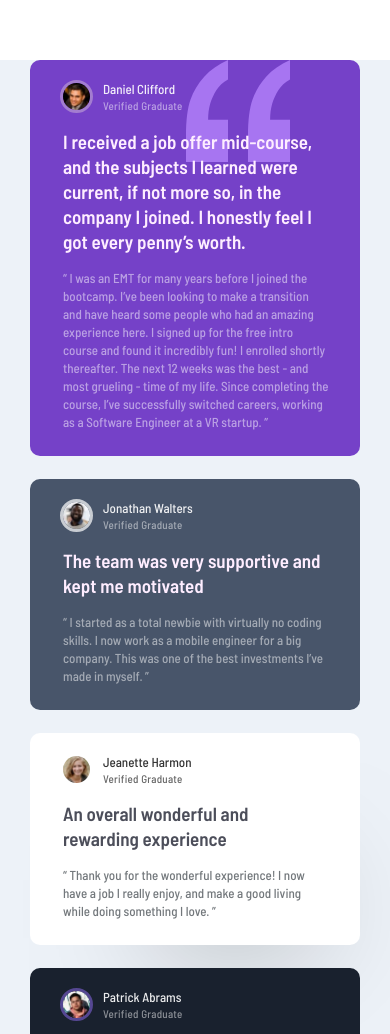
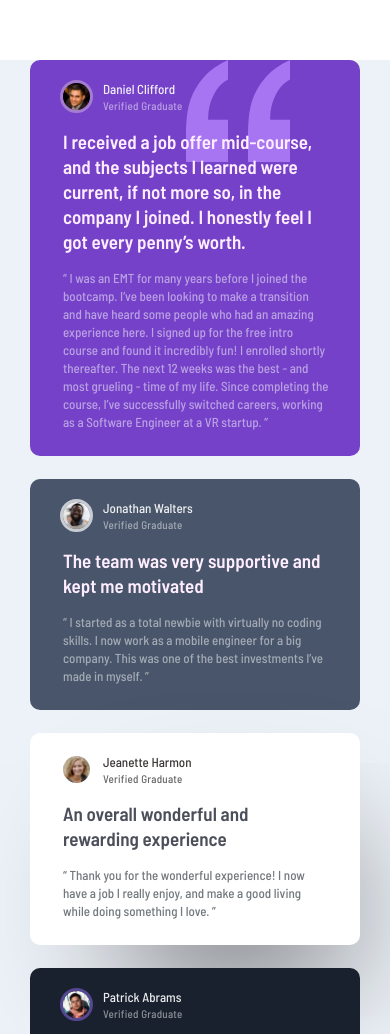
Before and after one commit to nicolas055/Testimonials-grid-section-main-Challenge, a plain HTML site: page index.html in a window 390 px wide. Shown: the top 1034 px of the page. Drawn offline with Linux system fonts and the light colour scheme.

Commit message:
responsiveness done

```diff
--- a/assets/style.css
+++ b/assets/style.css
@@ -25,6 +25,8 @@ main {
 }
 
 
+/*General stylizations*/
+ /*Grid settings*/
 .grid-container {
     width: 1110px;
     display: grid;
@@ -35,9 +37,9 @@ main {
     ;
     grid-column-gap: 30px;
     grid-row-gap: 23px;
+    margin: 0 30px;
 }
 
-/*General stylizations*/
  /*Profile*/
 .grid-item {
     padding: 20px 30px 25px 30px;
@@ -100,7 +102,7 @@ main {
     box-shadow: 25px 85px 120px -85px rgba(0,0,0,0.8);
 }
 .grid-item.white .name-and-status h4 {
-    color: rgba(0, 0, 0, 0.8);
+    color: rgb(61, 56, 56);
 }
 .grid-item.white .name-and-status p {
     color: rgba(0, 0, 0, 0.6);
@@ -113,7 +115,7 @@ main {
 }
 
 
-/*Specific tylization*/
+/*Specific stylization*/
 .grid-item.daniel {
     grid-area: daniel;
     background-color: var(--moderate-violet);
@@ -158,7 +160,9 @@ main {
     border-color: #554792;
 }
 
-@media (max-width: 1023px) and (min-width: 375px) {
+
+/*responsiviness*/
+@media (max-width: 1023px) {
     main {
         background-color: #edf2f8;
         height: auto;
@@ -177,10 +181,10 @@ main {
         margin-top: 60px;
         margin-bottom: 60px;
     }
-    .grid-item {
-        margin: 0 30px 0px 30px;
+    .grid-item.white.jeanette {
+        box-shadow: 40px 70px 150px -65px rgba(0,0,0);
     }
     .grid-item.white {
-        box-shadow: 40px 70px 120px -85px rgba(0,0,0,0.5);
+        box-shadow: 40px 70px 120px -85px rgba(0,0,0);
     }
 }
```
